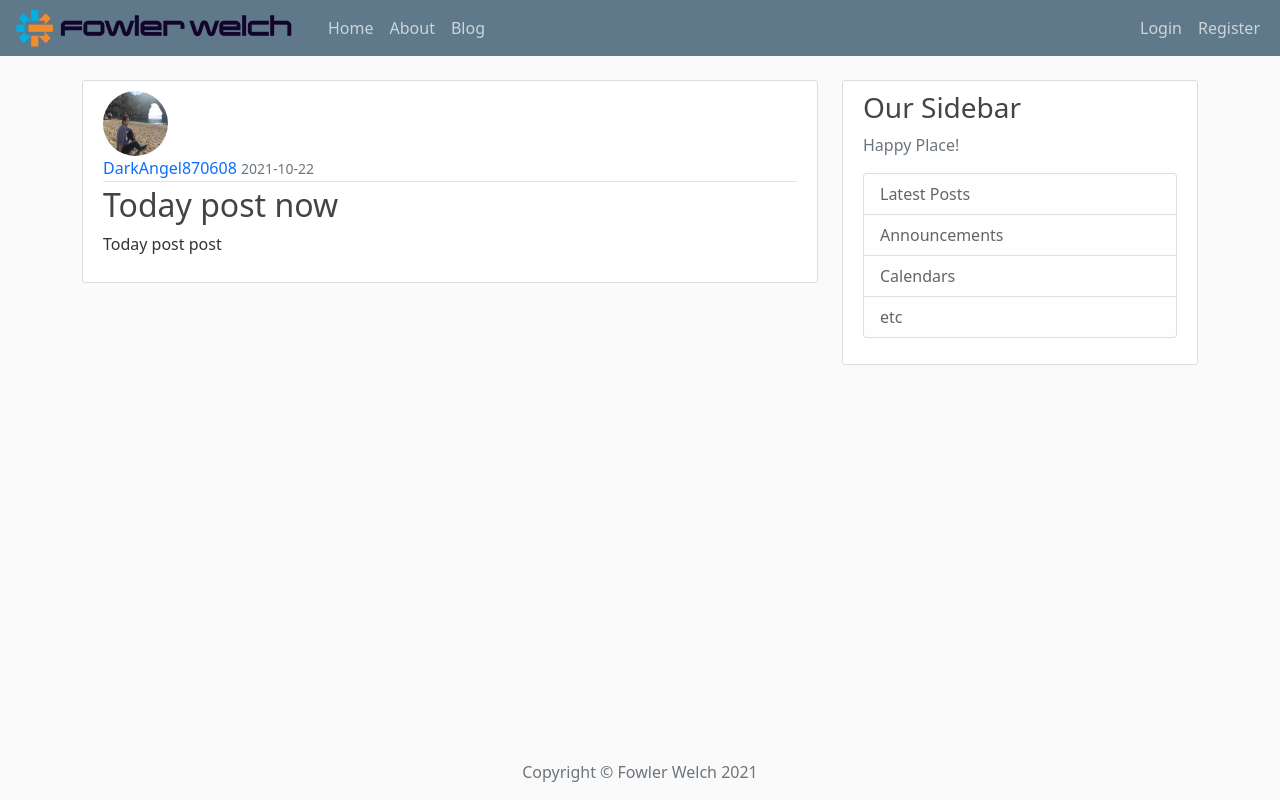
After one commit to Constantin-E-T/fowler_w_blog, a Flask app: page /post/1 in a window 1280 px wide. The commit adds this page. Run offline with Flask 2, Linux system fonts and the light colour scheme; data comes from the database, SQL or seed files in the repository; both versions use the stored data as it was after the commit; some libraries are stand-ins or nearby versions.

Commit message:
done with user delete, create post

```diff
--- a/app/__init__.py
+++ b/app/__init__.py
@@ -11,7 +11,7 @@
 # >>> secrets.token_hex(ex:16)
 app.config['SECRET_KEY'] = os.environ.get("MY_SECRET_KEY")
 # Create database config
-app.config['SQLALCHEMY_DATABASE_URI'] = "sqlite:///site.db"
+app.config['SQLALCHEMY_DATABASE_URI'] = os.environ.get("DATABASE_URL",  "sqlite:///site.db")
 # SQLAlchemy error muted
 app.config['SQLALCHEMY_TRACK_MODIFICATIONS'] = False
 # Create db variable
--- a/app/routes.py
+++ b/app/routes.py
@@ -1,28 +1,11 @@
 import os
 import secrets
 from PIL import Image
-from flask import render_template, url_for, flash, redirect, request
+from flask import render_template, url_for, flash, redirect, request, abort
 from app import app, db, bcrypt
-from app.forms import RegistrationForm, LoginForm, UpdateAccountForm
+from app.forms import RegistrationForm, LoginForm, UpdateAccountForm, PostForm
 from app.models import User, Post
 from flask_login import login_user, current_user, logout_user, login_required
-
-# dummy posts
-posts = [
-    # List's
-    {
-        'author': 'Emilian Constantin',
-        'title': 'Blog Post 1',
-        'content': 'First post content!',
-        'date_posted': 'June 10, 2021'
-    },
-    {
-        'author': 'Diana Andreia',
-        'title': 'Blog Post 2',
-        'content': 'Second post content!',
-        'date_posted': 'June 12, 2021'
-    }
-]
 
 
 @app.route('/')
@@ -37,6 +20,7 @@
 
 @app.route('/blog')
 def blog():  # ☟ Put the post in HTML page
+    posts = Post.query.all()
     return render_template('blog.html', posts=posts)
 
 
@@ -128,3 +112,56 @@
         form.email.data = current_user.email
     image_file = url_for('static', filename='images/' + current_user.image_file)
     return render_template('account.html', title='Account', image_file=image_file, form=form)
+
+
+@app.route('/post/new', methods=['GET', 'POST'])
+@login_required
+def new_post():
+    form = PostForm()
+    if form.validate_on_submit():
+        # Add post to database
+        post = Post(title=form.title.data, content=form.title.data, author=current_user)
+        db.session.add(post)
+        db.session.commit()
+        flash('Your post has been created!', 'success')
+        return redirect(url_for('blog'))
+    return render_template('create_post.html', title='New Post',
+                           form=form, legend='New Post')
+
+
+@app.route('/post/<int:post_id>')
+def post(post_id):
+    post = Post.query.get_or_404(post_id)
+    return render_template('post.html', title=post.title, post=post)
+
+
+@app.route('/post/<int:post_id>/update', methods=['GET', 'POST'])
+@login_required
+def post_update(post_id):
+    post = Post.query.get_or_404(post_id)
+    if post.author != current_user:
+        about(403)
+    form = PostForm()
+    if form.validate_on_submit():
+        post.title = form.title.data
+        post.content = form.content.data
+        db.session.commit()
+        flash('Your post has been updated!', 'success')
+        return redirect(url_for('post', post_id=post_id))
+    elif request.method == 'GET':
+        form.title.data = post.title
+        form.content.data = post.content
+    return render_template('create_post.html', title='Update Post',
+                           form=form, legend='Updated Post')
+
+
+@app.route('/post/<int:post_id>/delete', methods=['POST'])
+@login_required
+def post_delete(post_id):
+    post = Post.query.get_or_404(post_id)
+    if post.author != current_user:
+        about(403)
+    db.session.delete(post)
+    db.session.commit()
+    flash('Your post has been deleted!', 'success')
+    return redirect(url_for('blog'))
--- a/app/templates/client_template/navbar.html
+++ b/app/templates/client_template/navbar.html
@@ -25,6 +25,9 @@
                 <li class="nav-item">
                    <a class="nav-link" href="{{ url_for('account') }}">Account</a>
                 </li>
+                 <li class="nav-item">
+                   <a class="nav-link" href="{{ url_for('new_post') }}">New Post</a>
+                </li>
                 <a class="nav-item nav-link" href="{{ url_for('logout') }}">Logout {{ current_user.username }}</a>
             {% else %}
                 <a class="nav-item nav-link" href="{{ url_for('login') }}">Login</a>
--- /dev/null
+++ b/app/templates/post.html
@@ -0,0 +1,43 @@
+{% extends 'client_template/base.html' %}
+
+{% block content %}
+        <article class="media content-section">
+            <img class="rounded-circle article-img" src="{{ url_for('static',
+                 filename='images/' + post.author.image_file) }}" alt="">
+            <div class="media-body">
+                <div class="article-metadata">
+                    <a class="mr-2" href="#">{{ post.author.username }}</a>
+                    <small class="text-muted">{{ post.date_posted.strftime('%Y-%m-%d') }}</small>
+                    {% if post.author == current_user %}
+                        <div class="">
+                            <a href="{{ url_for('post_update', post_id=post.id) }}"
+                               class="btn btn-secondary btn-sm mt-1 mb-1">Update
+                            </a>
+                            <button href="{{ url_for('post_update', post_id=post.id) }}"
+                               class="btn btn-danger btn-sm m-1 " data-bs-toggle="modal" data-bs-target="#deleteModal">Delete
+                            </button>
+                        </div>
+                    {% endif %}
+                </div>
+                <h2 class="article-title">{{ post.title }}</h2>
+                <p class="article-content">{{ post.content }}</p>
+            </div>
+        </article>
+        <!-- Modal -->
+        <div class="modal fade" id="deleteModal" tabindex="-1" aria-labelledby="deleteModalLabel" aria-hidden="true">
+          <div class="modal-dialog">
+            <div class="modal-content">
+              <div class="modal-header">
+                <h5 class="modal-title" id="deleteModalLabel">Delete Post?</h5>
+                <button type="button" class="btn-close" data-bs-dismiss="modal" aria-label="Close"></button>
+              </div>
+              <div class="modal-footer">
+                <button type="button" class="btn btn-secondary" data-bs-dismiss="modal">Close</button>
+                  <form action="{{ url_for('post_delete', post_id=post.id) }}" method="POST">
+                      <input type="submit" class="btn btn-danger" value="Delete">
+                  </form>
+              </div>
+            </div>
+          </div>
+        </div>
+{% endblock content %}
```
Also changed, not shown: app/forms.py (+7 -1 lines), app/templates/blog.html (+6 -3 lines), app/templates/create_post.html (added, +58 -0 lines), app/site.db.
